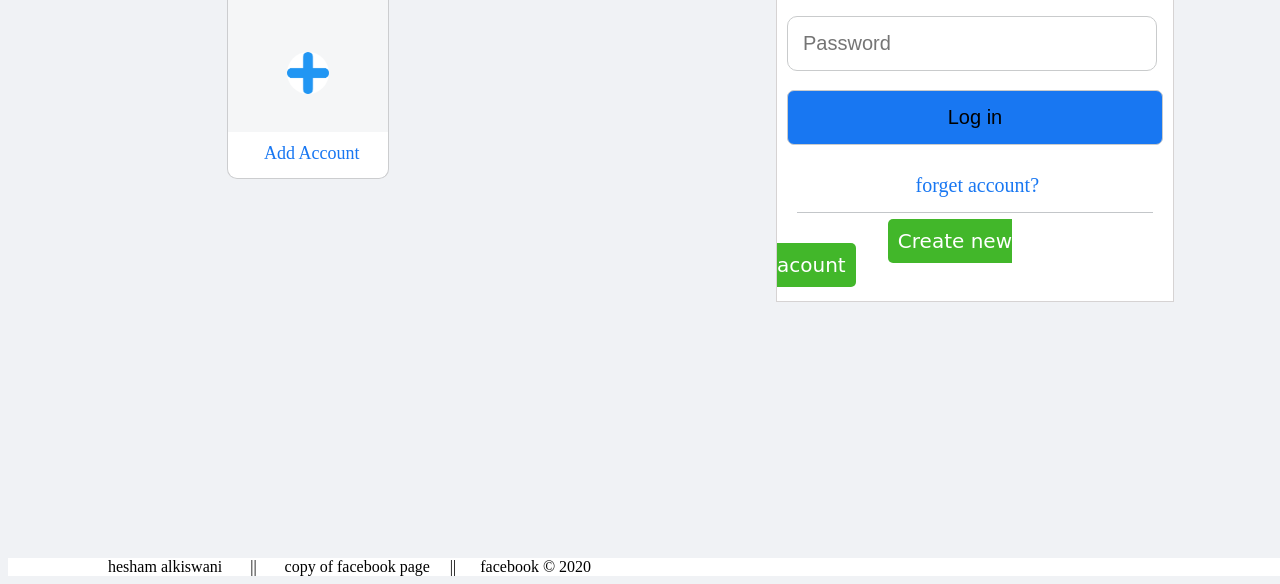
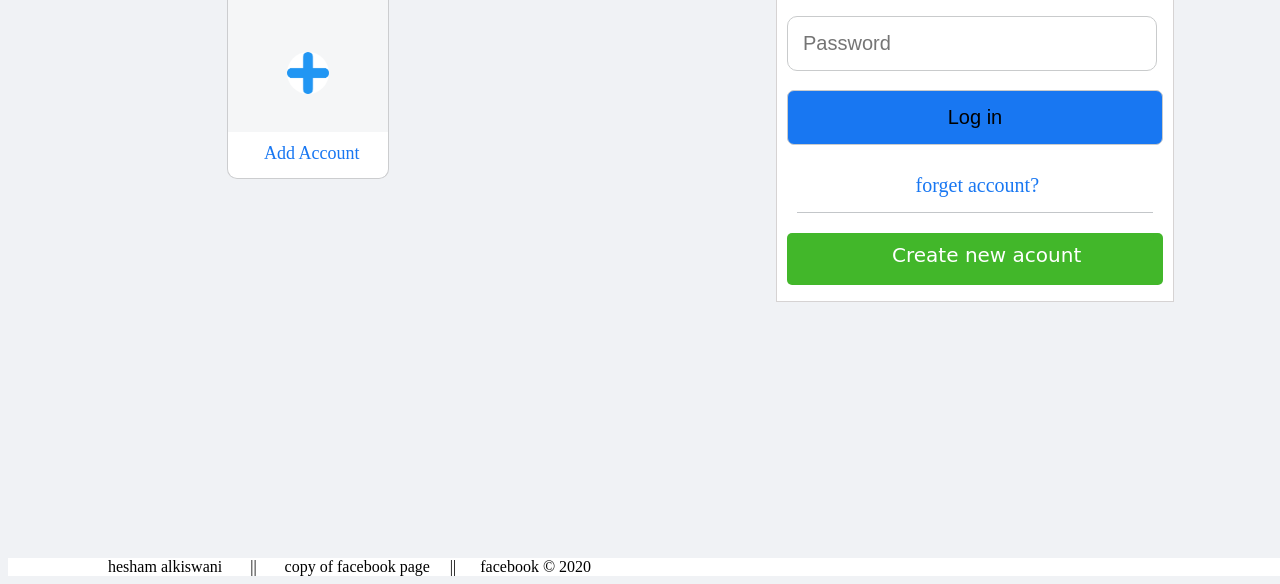
Before and after one commit to hesham931/facebook-signin, a plain HTML site: page index.html in a window 1280 px wide. Shown: the part 276-860 px from the top of the page. Drawn offline with Linux system fonts and the light colour scheme.

Commit message:
Update style.css

```diff
--- a/style.css
+++ b/style.css
@@ -1,7 +1,7 @@
 body{
     background-color:#f0f2f5;
     height:100%;
-    width:100%;
+    width:100%
 }
 div.left{
     padding-top:70px;
@@ -16,9 +16,9 @@ div.recent{
     height:31.11px;
     padding-top:-30px;
     padding-left:200px;
+    font-family: 'Krona One', sans-serif;
     margin-top:0px;
     color:#1c1e21;
-    font-family: 'Krona One', sans-serif;
     font-weight: 500;
     font-size:30px;
 }
@@ -128,23 +128,32 @@ div.border{
     border-width:1px;
 }
 div.host{
-    width:80%;
-    height:30%;
+    width:95%;
+    height:15%;
+    background-color:#42b72a;
+    border-radius:5px;
+    margin:20px 10px 0px 10px;
+
 }
 p.create{
-    width:100%;
+    width:95%;
+    height:15%;
+    background-color:#42b72a;
+    border-radius:5px;
+    margin:20px 10px 0px 10px;
 }
-p.create a{
+div.host a{
     font-family: 'Bebas Neue', cursive;
-    padding:10px;
-    background-color:#42b72a;
     color:#ffffff;
     border-radius:5px;
     text-indent:15px;
+    position:relative;
+    right:30px;
+    top:10px
 }
 div.host a:hover{
     text-decoration:none;
-    background-color:#44af2fc0;
+    background-color:#1b4b11c0;
 }
 div.end{
     width:100%;
@@ -185,4 +194,8 @@ div.end{
         border-color:rgb(214, 211, 211);
         border-width:1px;
     }
+    div.right{
+       margin:20%;
+
+    }
 }
```
